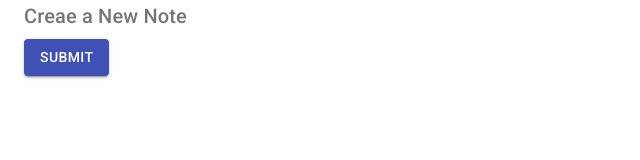
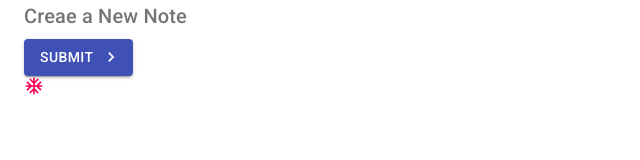
Before and after one commit to 5amuel/web_notes, a React (Create React App) app: page /create in a window 1280 px wide. Shown: the top 160 px of the page, without its empty margins (0-640 px from the left). Built offline with nearby package versions, Linux system fonts and the light colour scheme.

Commit message:
implementing Icons inside buttons

```diff
--- a/package.json
+++ b/package.json
@@ -4,6 +4,7 @@
   "private": true,
   "dependencies": {
     "@material-ui/core": "^4.12.3",
+    "@material-ui/icons": "^4.11.2",
     "@testing-library/jest-dom": "^5.11.9",
     "@testing-library/react": "^11.2.5",
     "@testing-library/user-event": "^12.7.1",
--- a/src/pages/Create.js
+++ b/src/pages/Create.js
@@ -1,9 +1,11 @@
 import React from 'react'
 import { Typography } from '@material-ui/core'
 import { Button } from '@material-ui/core'
-import { ButtonGroup } from '@material-ui/core'
+// import { ButtonGroup } from '@material-ui/core'
 import { Container } from '@material-ui/core'
-
+import { AcUnitOutlined } from '@material-ui/icons'
+import { Send } from '@material-ui/icons'
+import { KeyboardArrowRight } from '@material-ui/icons/';
 export default function Create() {
   return (
     <Container>
@@ -19,16 +21,12 @@ export default function Create() {
         type="submit"
         color="primary"
         variant="contained"
+        // startIcon={<Send />}
+        endIcon={<KeyboardArrowRight />}
         onClick={() => console.log('clicked')}
-
       >Submit</Button>
-      {/* <Button type="submit" color="secondary" variant="contained">Submit</Button>
-
-      <ButtonGroup color="secondary" variant="outlined">
-        <Button>One</Button>
-        <Button>Two</Button>
-        <Button>Three</Button>
-      </ButtonGroup> */}
+      <br />
+      <AcUnitOutlined color="secondary" fontSize="small"/>
     </Container>
   )
 }
```
Also changed, not shown: 1 other file (tests, documents, lock files or other folders).
